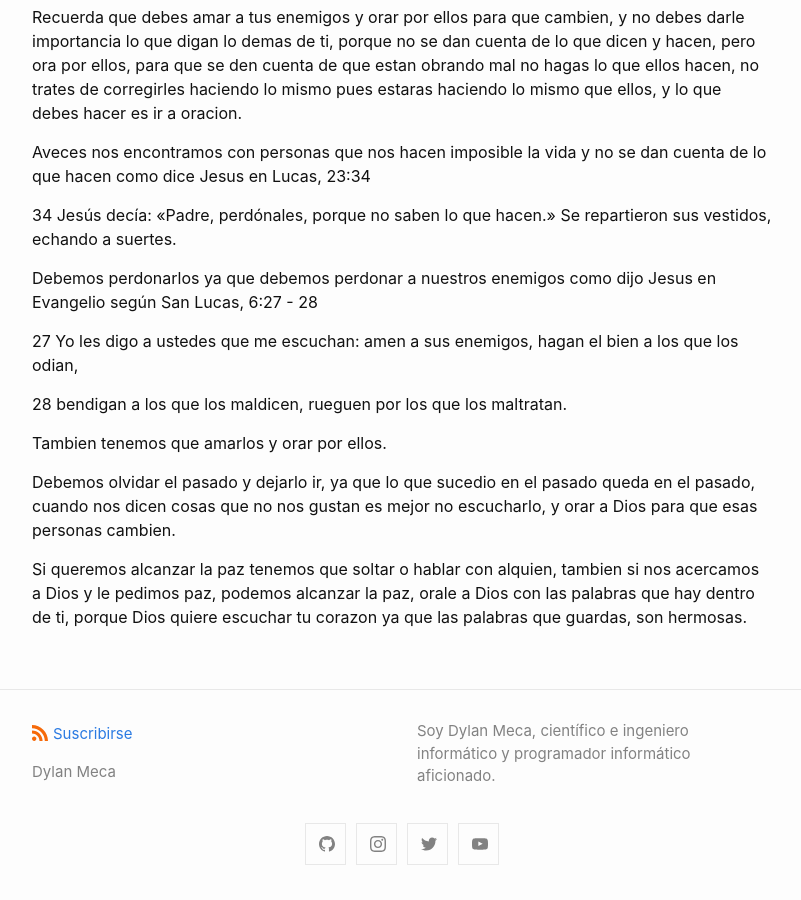
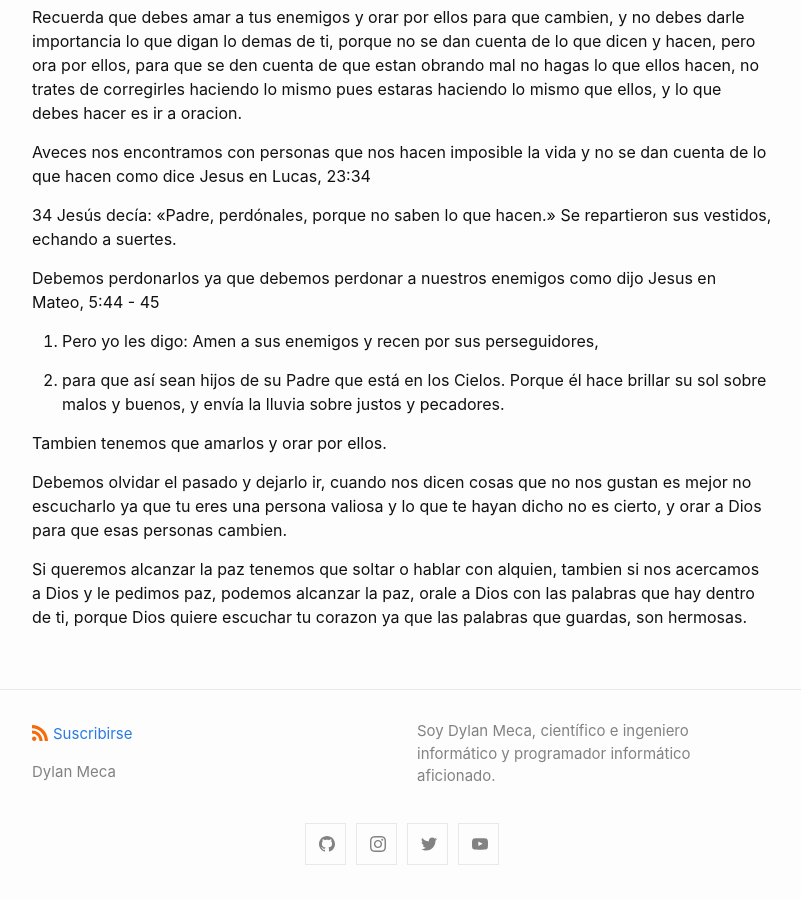
Before and after one commit to dylanmeca/dylanmeca.github.io, a Jekyll site: the page built from _posts/2021-06-15-como-tener-paz.md, in a window 1280 px wide and 900 px high, scrolled down 1995 px. Shown: the whole window, without its empty margins (238-1039 px from the left). Built offline with Jekyll 4.4.1, drawn with Linux system fonts in a browser that asks for light colours; a script that is not in the unit is left out; comment, search, counter and statistics services are not loaded.

Commit message:
Update 2021-06-15-como-tener-paz.md

```diff
--- a/_posts/2021-06-15-como-tener-paz.md
+++ b/_posts/2021-06-15-como-tener-paz.md
@@ -79,19 +79,18 @@ Si tienes fe veras la gloria de Dios y seras una persona diferente si haces orac
 Recuerda que debes amar a tus enemigos y orar por ellos para que cambien, y no debes darle importancia lo que digan lo demas de ti, porque no se dan cuenta de lo que dicen y hacen, pero ora por ellos, para que se den cuenta de que estan obrando mal
 no hagas lo que ellos hacen, no trates de corregirles haciendo lo mismo pues estaras haciendo lo mismo que ellos, y lo que debes hacer es ir a oracion.
 
-
 Aveces nos encontramos con personas que nos hacen imposible la vida y no se dan cuenta de lo que hacen como dice Jesus en Lucas, 23:34
 
 34 Jesús decía: «Padre, perdónales, porque no saben lo que hacen.» Se repartieron sus vestidos, echando a suertes.
 
-Debemos perdonarlos ya que debemos perdonar a nuestros enemigos como dijo Jesus en Evangelio según San Lucas, 6:27 - 28
+Debemos perdonarlos ya que debemos perdonar a nuestros enemigos como dijo Jesus en Mateo, 5:44 - 45
 
-27 Yo les digo a ustedes que me escuchan: amen a sus enemigos, hagan el bien a los que los odian,
+44. Pero yo les digo: Amen a sus enemigos y recen por sus perseguidores,
 
-28 bendigan a los que los maldicen, rueguen por los que los maltratan.
+45. para que así sean hijos de su Padre que está en los Cielos. Porque él hace brillar su sol sobre malos y buenos, y envía la lluvia sobre justos y pecadores.
 
 Tambien tenemos que amarlos y orar por ellos.
 
-Debemos olvidar el pasado y dejarlo ir, ya que lo que sucedio en el pasado queda en el pasado, cuando nos dicen cosas que no nos gustan es mejor no escucharlo,  y orar a Dios para que esas personas cambien.
+Debemos olvidar el pasado y dejarlo ir, cuando nos dicen cosas que no nos gustan es mejor no escucharlo ya que tu eres una persona valiosa y lo que te hayan dicho no es cierto, y orar a Dios para que esas personas cambien.
 
 Si queremos alcanzar la paz tenemos que soltar o hablar con alquien, tambien si nos acercamos a Dios y le pedimos paz, podemos alcanzar la paz, orale a Dios con las palabras que hay dentro de ti, porque Dios quiere escuchar tu corazon ya que las palabras que guardas, son hermosas.
```
